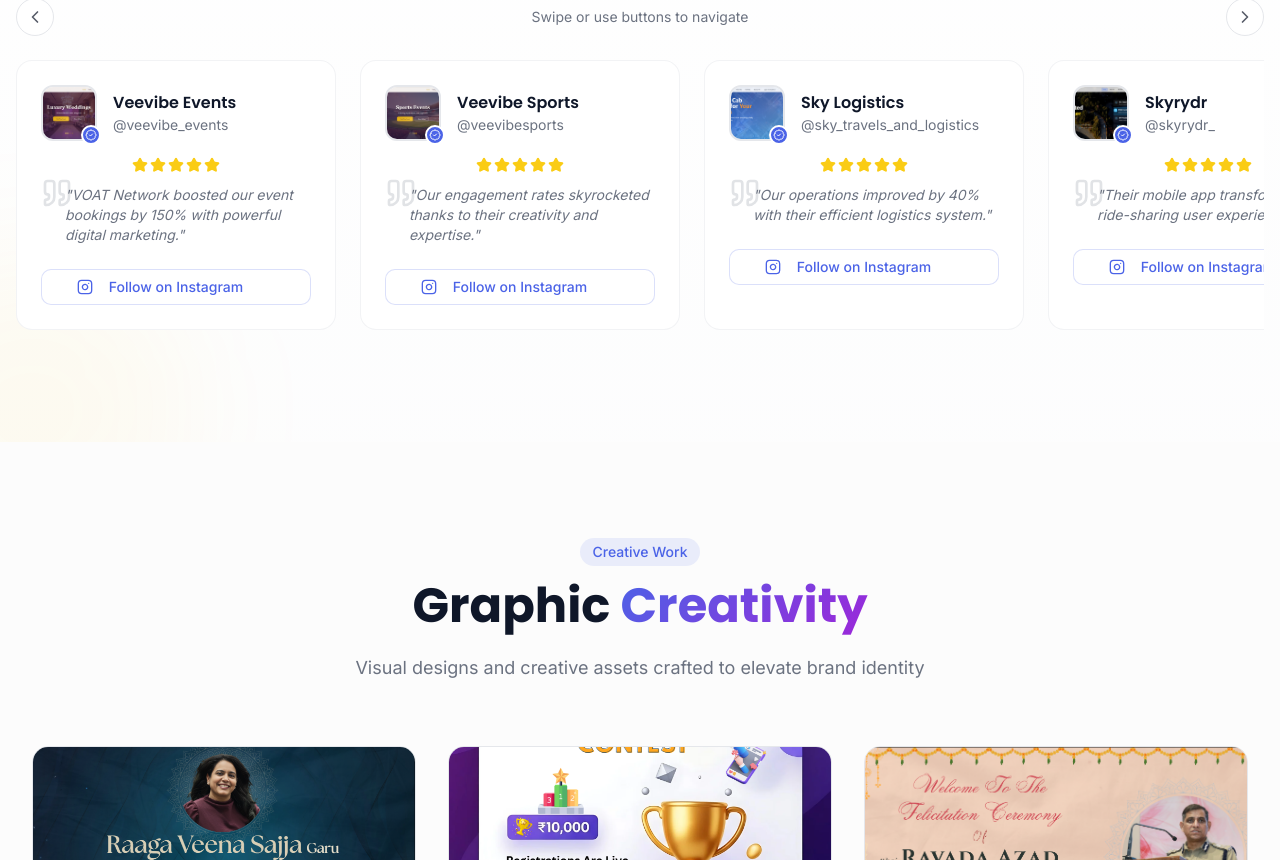
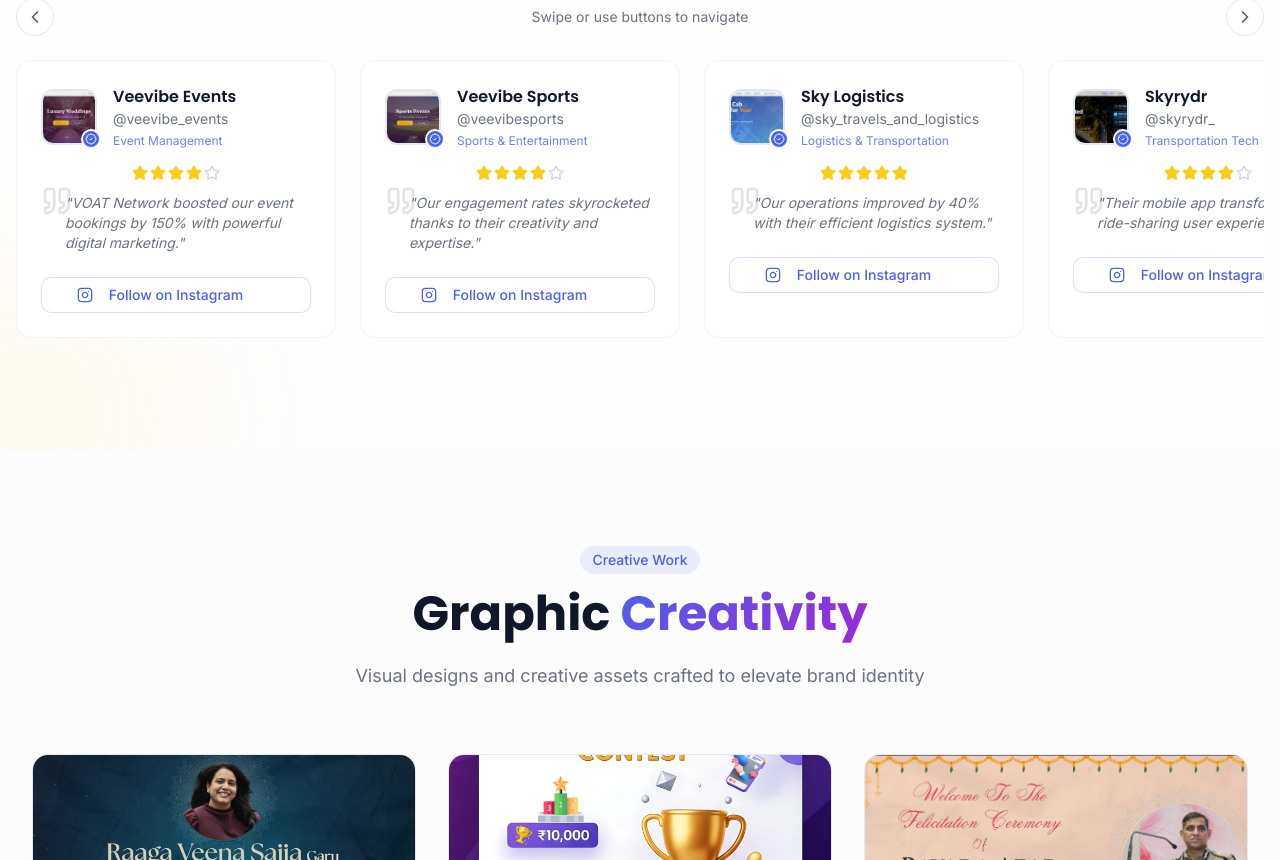
Before and after one commit to Vibescript1/voat-digital-showcase, a React (Vite) app: page / in a window 1280 px wide. Shown: the part 3350-4210 px from the top of the page. Built offline with nearby package versions, Linux system fonts and the light colour scheme.

Commit message:
content change

```diff
--- a/src/components/ClientsSection.jsx
+++ b/src/components/ClientsSection.jsx
@@ -11,7 +11,8 @@
     logo: "images/veevibe-img.png",
     testimonial:
       "VOAT Network boosted our event bookings by 150% with powerful digital marketing.",
-    rating: 5,
+    rating: 4,
+    industry: "Event Management"
   },
   {
     name: "Veevibe Sports",
@@ -20,7 +21,8 @@
     logo: "images/veevibe-sports-img.png",
     testimonial:
       "Our engagement rates skyrocketed thanks to their creativity and expertise.",
-    rating: 5,
+    rating: 4,
+    industry: "Sports & Entertainment"
   },
   {
     name: "Sky Logistics",
@@ -30,6 +32,7 @@
     testimonial:
       "Our operations improved by 40% with their efficient logistics system.",
     rating: 5,
+    industry: "Logistics & Transportation"
   },
   {
     name: "Skyrydr",
@@ -38,62 +41,49 @@
     logo: "images/skyrydr-img.png",
     testimonial:
       "Their mobile app transformed our ride-sharing user experience.",
+    rating: 4,
+    industry: "Transportation Tech"
+  },
+  {
+    name: "Navya Developers",
+    handle: "@navyadevelopers.official",
+    url: "https://www.instagram.com/navyadevelopers.official/",
+    logo: "images/navya-developers.png",
+    testimonial:
+      "Working with VOAT Network elevated our brand perception significantly.",
     rating: 5,
+    industry: "Real Estate"
   },
-  // {
-  //   name: "Foodie Express",
-  //   handle: "@foodieexpress",
-  //   url: "#",
-  //   logo: "https://images.unsplash.com/photo-1504674900247-087703934569?w=200&h=200&fit=crop",
-  //   testimonial:
-  //     "Our online ordering system has never been better. The team's attention to detail and customer service is outstanding.",
-  //   rating: 4,
-  // },
-  // {
-  //   name: "Navya Developers",
-  //   handle: "@navyadevelopers.official",
-  //   url: "https://www.instagram.com/navyadevelopers.official/",
-  //   logo: "https://images.unsplash.com/photo-1486406146926-c627a92ad1ab?w=200&h=200&fit=crop",
-  //   testimonial:
-  //     "Our engagement rates skyrocketed thanks to their creativity and expertise.",
-  //   rating: 4,
-  // },
-  // {
-  //   name: "TechNova",
-  //   handle: "@technova",
-  //   url: "#",
-  //   logo: "https://images.unsplash.com/photo-1551434678-e076c223a692?w=200&h=200&fit=crop",
-  //   testimonial:
-  //     "The AI solutions provided by VOAT Network have revolutionized how we handle customer support. Response times are down 60%.",
-  //   rating: 5,
-  // },
-  // {
-  //   name: "EcoStyle",
-  //   handle: "@ecostyle.official",
-  //   url: "#",
-  //   logo: "https://images.unsplash.com/photo-1490481651871-ab68de25d43d?w=200&h=200&fit=crop",
-  //   testimonial:
-  //     "Their e-commerce platform is both beautiful and functional. Our sales have increased by 85% since the redesign.",
-  //   rating: 4,
-  // },
-  // {
-  //   name: "FitLife",
-  //   handle: "@fitlife.app",
-  //   url: "#",
-  //   logo: "https://images.unsplash.com/photo-1518611012118-696072aa579a?w=200&h=200&fit=crop",
-  //   testimonial:
-  //     "The fitness tracking app they built has helped us engage our users like never before. The UI/UX is exceptional.",
-  //   rating: 5,
-  // },
-  // {
-  //   name: "UrbanHomes",
-  //   handle: "@urbanhomes.realestate",
-  //   url: "#",
-  //   logo: "https://images.unsplash.com/photo-1512917774080-9991f1c4c750?w=200&h=200&fit=crop",
-  //   testimonial:
-  //     "The virtual tour feature they implemented has significantly increased our property viewings. A true partner in our success.",
-  //   rating: 5,
-  // },
+  {
+    name: "TechNova Solutions",
+    handle: "@technova",
+    url: "https://www.instagram.com/technova/",
+    logo: "images/technova.png",
+    testimonial:
+      "The AI solutions provided have revolutionized our customer support.",
+    rating: 5,
+    industry: "Technology"
+  },
+  {
+    name: "EcoStyle Retail",
+    handle: "@ecostyle.official",
+    url: "https://www.instagram.com/ecostyle.official/",
+    logo: "images/ecostyle.png",
+    testimonial:
+      "Their e-commerce platform is both beautiful and functional.",
+    rating: 4,
+    industry: "Fashion & Retail"
+  },
+  {
+    name: "FitLife Wellness",
+    handle: "@fitlife.app",
+    url: "https://www.instagram.com/fitlife.app/",
+    logo: "images/fitlife.png",
+    testimonial:
+      "The fitness tracking app they built has exceptional UI/UX.",
+    rating: 5,
+    industry: "Health & Fitness"
+  }
 ];
 
 // Responsive rating stars
@@ -277,6 +267,7 @@
                   <div className="text-left">
                     <h3 className="font-heading font-semibold text-sm md:text-base text-foreground">{client.name}</h3>
                     <p className="text-xs md:text-sm text-muted-foreground">{client.handle}</p>
+                    <p className="text-[10px] md:text-xs text-primary/80 mt-1">{client.industry}</p>
                   </div>
                 </div>
 
```
Also changed, not shown: 1 other file (tests, documents, lock files or other folders).
